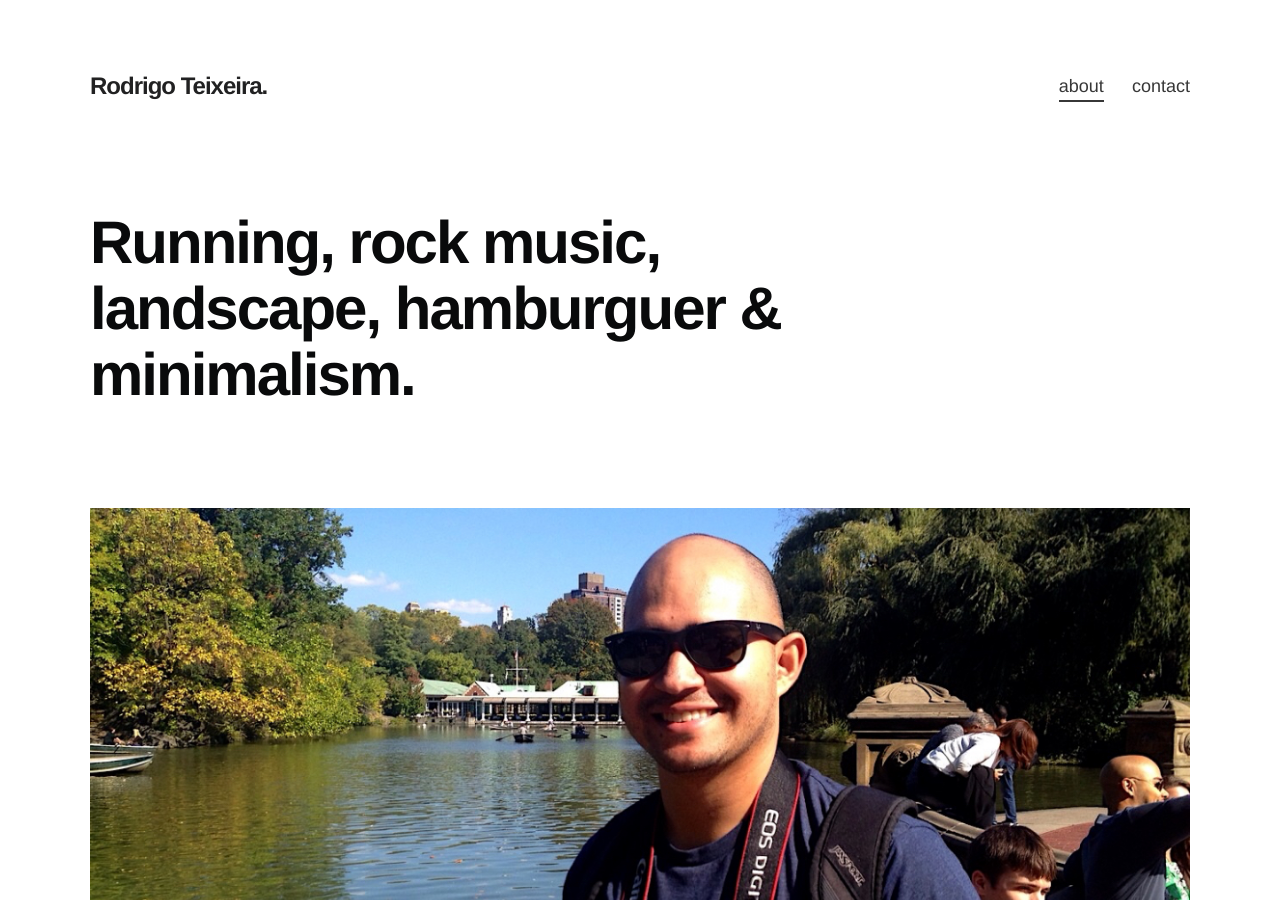
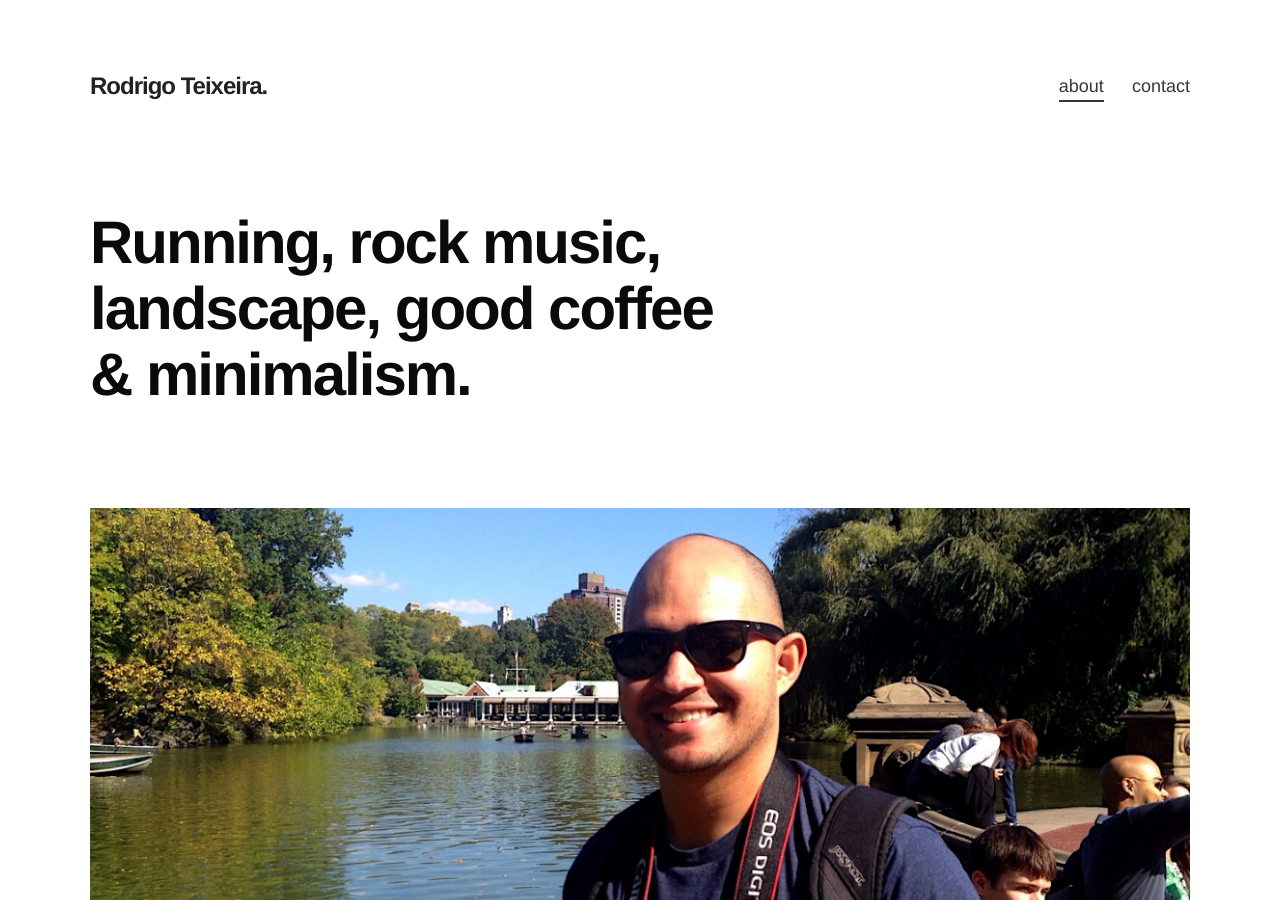
Before and after one commit to drigoteixeira/drigoteixeira.github.io, a Jekyll site: the page built from about/index.html, in a window 1280 px wide and 900 px high. Built offline with Jekyll 4.4.1, drawn with Linux system fonts in a browser that asks for light colours; nearby versions of some CDN libraries.

Commit message:
Update about page

```diff
--- a/about/index.html
+++ b/about/index.html
@@ -4,8 +4,8 @@ title: About
 ---
 <div class="container">
     <div class="row">
-        <div class="nine columns jumbo">
-            <h1>Running, rock music, landscape, hamburguer &amp; minimalism.</h1>
+        <div class="seven columns jumbo">
+            <h1>Running, rock music, landscape, good coffee &amp; minimalism.</h1>
         </div>
     </div>
 </div>
@@ -13,7 +13,7 @@ title: About
 <div class="container">
     <div class="row">
         <div class="twelve columns block">
-            <img src="/img/destaque-foto.jpg" alt="Licancabur, Chile" class="responsive">
+            <img src="/img/destaque-foto.jpg" alt="That's me in Central Park, New York." class="responsive">
         </div>
     </div>
 </div>
```
